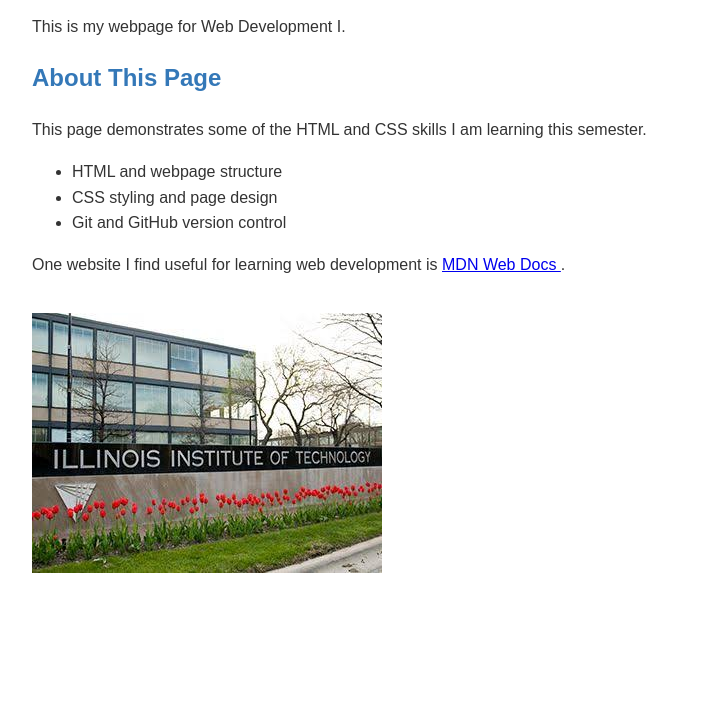
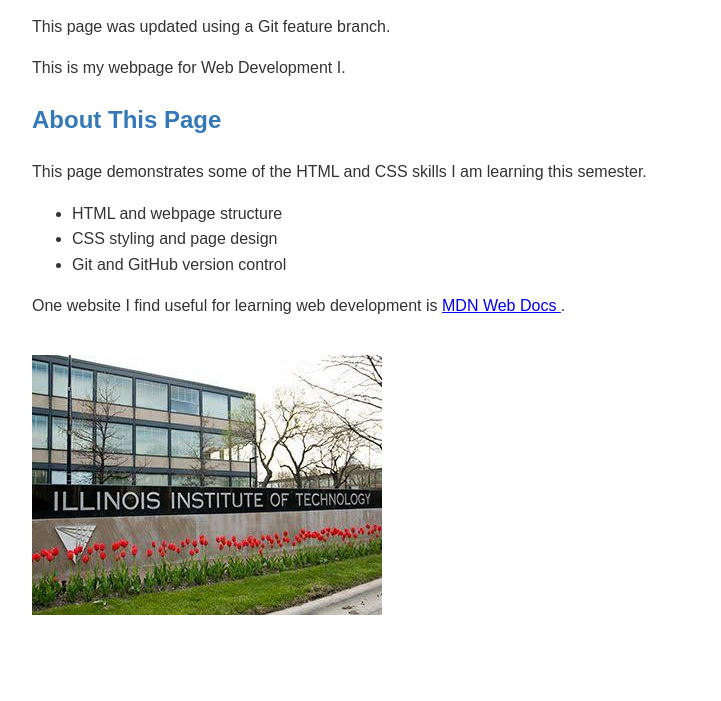
Before and after one commit to Himanshuchaudhary17/web-dev-labs, a plain HTML site: page index.html in a window 1280 px wide. Shown: the part 99-800 px from the top of the page, without its empty margins (258-979 px from the left). Drawn offline with Linux system fonts and the light colour scheme.

Commit message:
Add feature branch update

```diff
--- a/index.html
+++ b/index.html
@@ -14,6 +14,7 @@
 <body>
 
     <h1>Welcome to My Web Development Portfolio</h1>
+    <p>This page was updated using a Git feature branch.</p>
 
     <p>
         This is my webpage for Web Development I.
```
